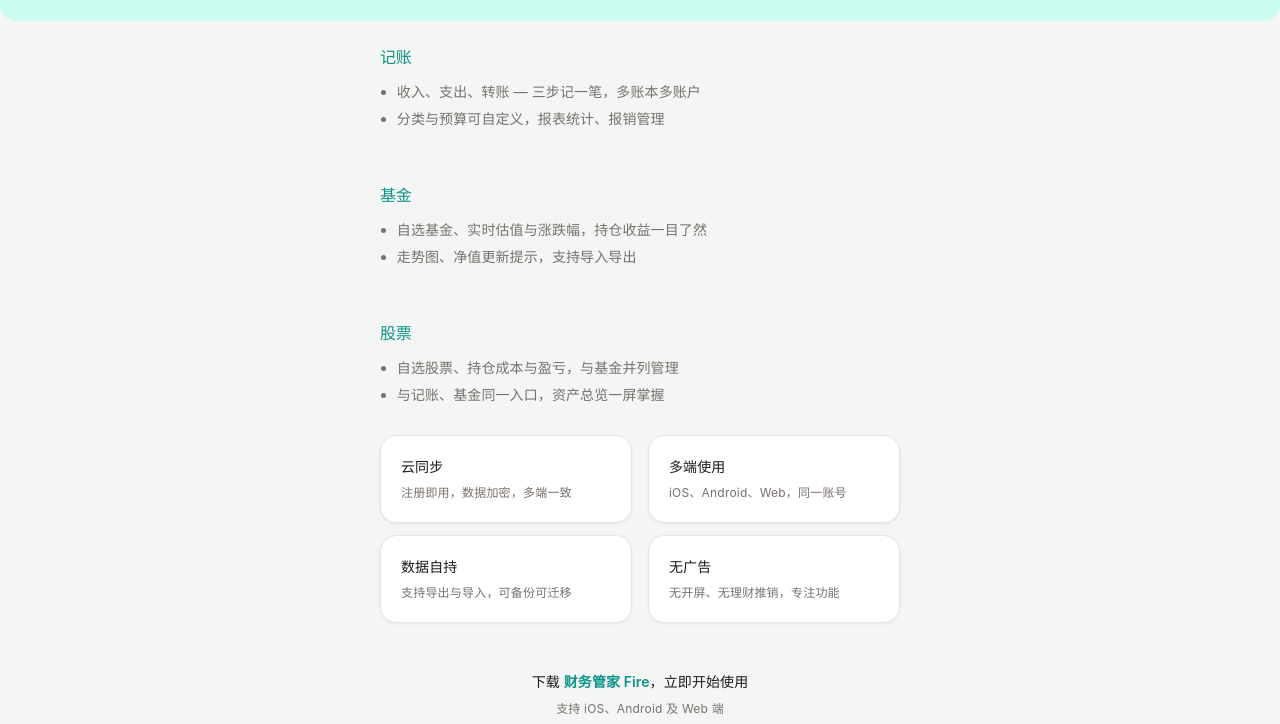
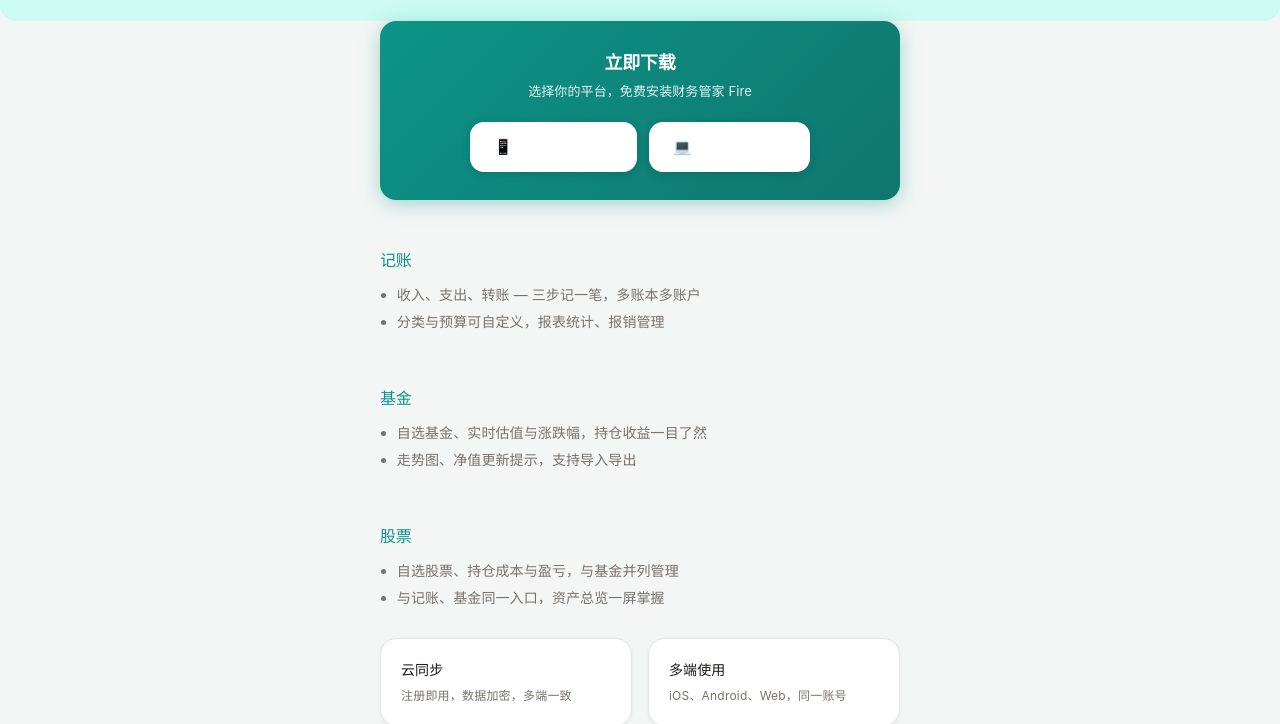
Before and after one commit to ops-coffee/fire, a plain HTML site: page index.html in a window 1280 px wide. Shown: the part 103-827 px from the top of the page. Drawn offline with Linux system fonts and the light colour scheme.

Commit message:
ops-coffee.com

```diff
--- a/index.html
+++ b/index.html
@@ -117,7 +117,63 @@
       letter-spacing: 0.2px;
     }
 
-    /* CTA */
+    /* 下载区：醒目主 CTA */
+    .download-section {
+      background: linear-gradient(135deg, var(--primary) 0%, #0F766E 100%);
+      border-radius: var(--radius);
+      padding: 28px var(--card-padding);
+      margin: 0 0 var(--section-gap);
+      box-shadow: 0 4px 20px rgba(13, 148, 136, 0.35);
+      text-align: center;
+    }
+    .download-section .download-title {
+      font-size: 18px;
+      font-weight: 600;
+      color: var(--on-primary);
+      margin: 0 0 6px;
+      letter-spacing: -0.2px;
+    }
+    .download-section .download-desc {
+      font-size: 13px;
+      color: rgba(255, 255, 255, 0.9);
+      margin: 0 0 20px;
+    }
+    .download-buttons {
+      display: flex;
+      flex-wrap: wrap;
+      gap: 12px;
+      justify-content: center;
+      align-items: center;
+    }
+    .download-btn {
+      display: inline-flex;
+      align-items: center;
+      justify-content: center;
+      gap: 8px;
+      min-width: 160px;
+      padding: 14px 24px;
+      font-size: 15px;
+      font-weight: 600;
+      color: var(--on-primary);
+      background: var(--surface);
+      border: none;
+      border-radius: var(--radius-sm);
+      text-decoration: none;
+      font-family: var(--font);
+      box-shadow: 0 2px 8px rgba(0, 0, 0, 0.15);
+      transition: transform 0.15s ease, box-shadow 0.15s ease;
+    }
+    .download-btn:hover {
+      transform: translateY(-2px);
+      box-shadow: 0 4px 14px rgba(0, 0, 0, 0.2);
+    }
+    .download-btn:active {
+      transform: translateY(0);
+    }
+    .download-btn.android::before { content: "📱"; }
+    .download-btn.macos::before { content: "💻"; }
+
+    /* CTA 补充说明 */
     .cta-wrap {
       text-align: center;
       padding: var(--section-gap) 0 32px;
@@ -147,6 +203,15 @@
   </header>
 
   <main class="page">
+    <section class="download-section">
+      <h2 class="download-title">立即下载</h2>
+      <p class="download-desc">选择你的平台，免费安装财务管家 Fire</p>
+      <div class="download-buttons">
+        <a class="download-btn android" href="https://github.com/ops-coffee/fire/releases/download/v1.0.0/app-release.apk" download>Android 下载</a>
+        <a class="download-btn macos" href="https://github.com/ops-coffee/fire/releases/download/v1.0.0/app.zip" download>macOS 下载</a>
+      </div>
+    </section>
+
     <section class="section">
       <h2 class="section-title">记账</h2>
       <ul>
@@ -192,7 +257,7 @@
 
     <div class="cta-wrap">
       <p class="cta-lead">下载 <span class="brand">财务管家 Fire</span>，立即开始使用</p>
-      <p class="cta-note">支持 iOS、Android 及 Web 端</p>
+      <p class="cta-note">支持 Android、macOS 直接下载，iOS 与 Web 端敬请期待</p>
     </div>
   </main>
 </body>
```
